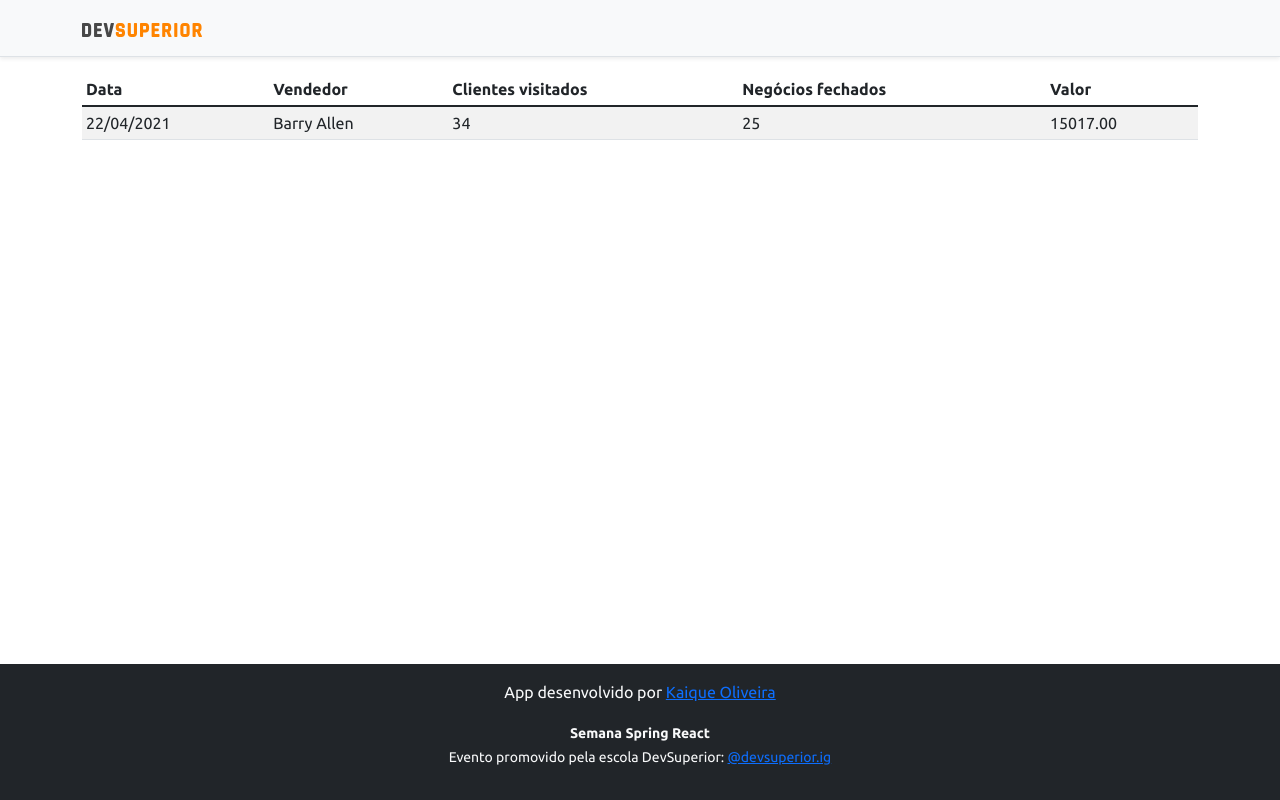
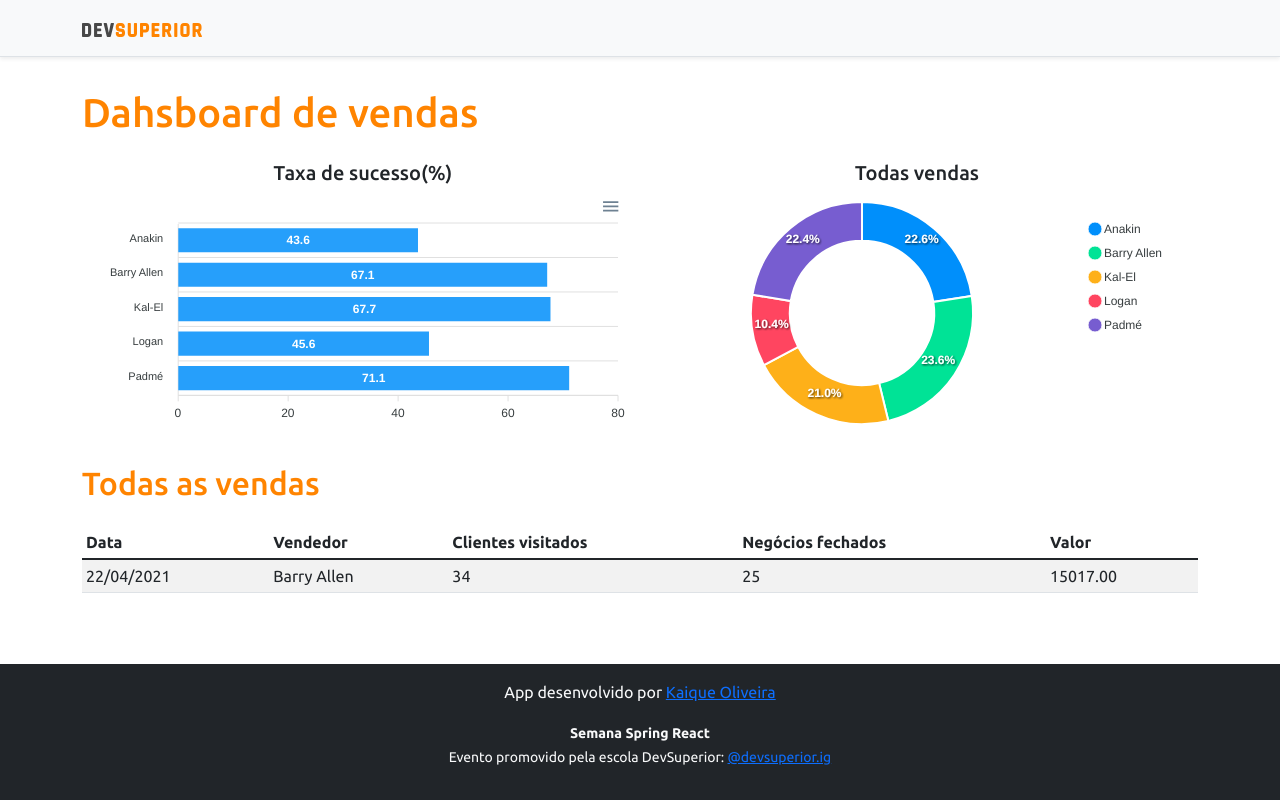
Before and after one commit to kaique-programmer/week-devsuper02, a React (Create React App) app in the folder frontend/: page / in a window 1280 px wide. Built offline with nearby package versions, Linux system fonts and the light colour scheme.

Commit message:
Static charts

```diff
--- a/frontend/package.json
+++ b/frontend/package.json
@@ -10,9 +10,11 @@
     "@types/node": "^12.0.0",
     "@types/react": "^17.0.0",
     "@types/react-dom": "^17.0.0",
+    "apexcharts": "^3.28.1",
     "bootstrap": "^5.1.0",
     "popper.js": "^1.16.1-lts",
     "react": "^17.0.2",
+    "react-apexcharts": "^1.3.9",
     "react-dom": "^17.0.2",
     "react-scripts": "4.0.3",
     "typescript": "^4.1.2",
--- a/frontend/src/App.tsx
+++ b/frontend/src/App.tsx
@@ -1,12 +1,32 @@
 import Navbar from "components/Navbar";
 import DataTable from "components/Datatable";
 import Footer from "components/Footer";
+import Barchart from "components/Barchart";
+import Donutchart from "components/Donutchart";
 
 function App() {
   return (
     <>
       <Navbar />
       <div className="container">
+        <h1 className="text-primary py-3">Dahsboard de vendas</h1>
+
+        <div className="row px-3">
+          <div className="col-sm-6">
+            <h5 className="text-center text-secundary">Taxa de sucesso(%)</h5>
+            <Barchart />
+          </div>
+          <div className="col-sm-6">
+            <h5 className="text-center text-secundary">Todas vendas</h5>
+            <Donutchart />
+          </div>
+        </div>
+
+        <div className="py-3">
+          <h2 className="text-primary">
+            Todas as vendas
+          </h2>
+        </div>
         <DataTable />
       </div>
       <Footer />
--- /dev/null
+++ b/frontend/src/components/Barchart/index.tsx
@@ -0,0 +1,35 @@
+import Chart from 'react-apexcharts';
+
+function Barchart() {
+
+  const options = {
+    plotOptions: {
+      bar: {
+        horizontal: true,
+      }
+    },
+  };
+
+  const mockData = {
+    labels: {
+      categories: ['Anakin', 'Barry Allen', 'Kal-El', 'Logan', 'Padmé']
+    },
+    series: [
+      {
+        name: "% Sucesso",
+        data: [43.6, 67.1, 67.7, 45.6, 71.1]
+      }
+    ]
+  };
+
+  return (
+    <Chart
+      options={{...options, xaxis: mockData.labels}}
+      series={mockData.series}
+      type="bar"
+      height="240"
+    />
+  );
+}
+
+export default Barchart;
--- /dev/null
+++ b/frontend/src/components/Donutchart/index.tsx
@@ -0,0 +1,26 @@
+import Chart from 'react-apexcharts';
+
+function Donutchart() {
+
+  const options = {
+    legend: {
+      show: true
+    }
+  }
+
+  const mockData = {
+    series: [477138, 499928, 444867, 220426, 473088],
+    labels: ['Anakin', 'Barry Allen', 'Kal-El', 'Logan', 'Padmé']
+  }
+
+  return (
+    <Chart
+      options={{...options, labels: mockData.labels}}
+      series={mockData.series}
+      type="donut"
+      height="240"
+    />
+  );
+}
+
+export default Donutchart;
```
Also changed, not shown: 1 other file (tests, documents, lock files or other folders).
